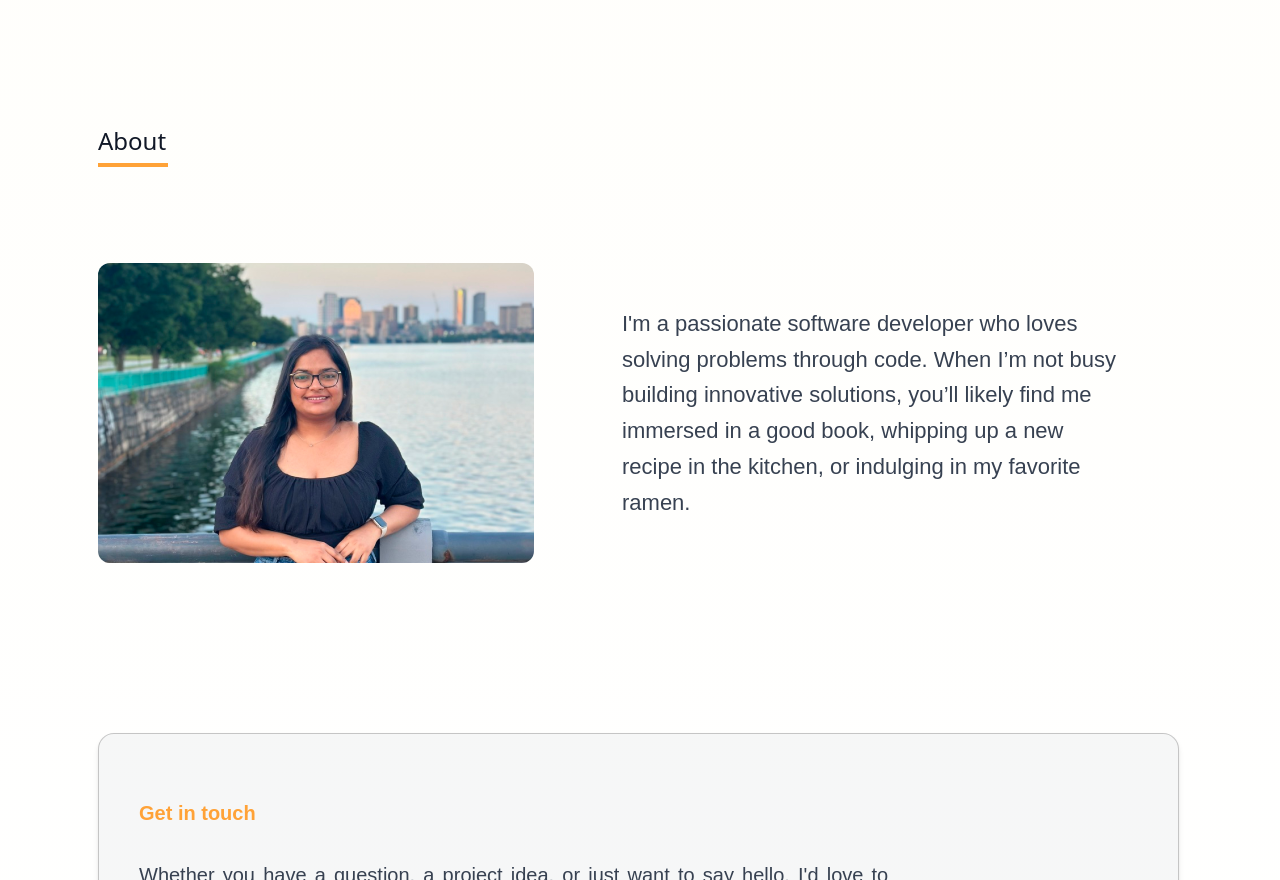
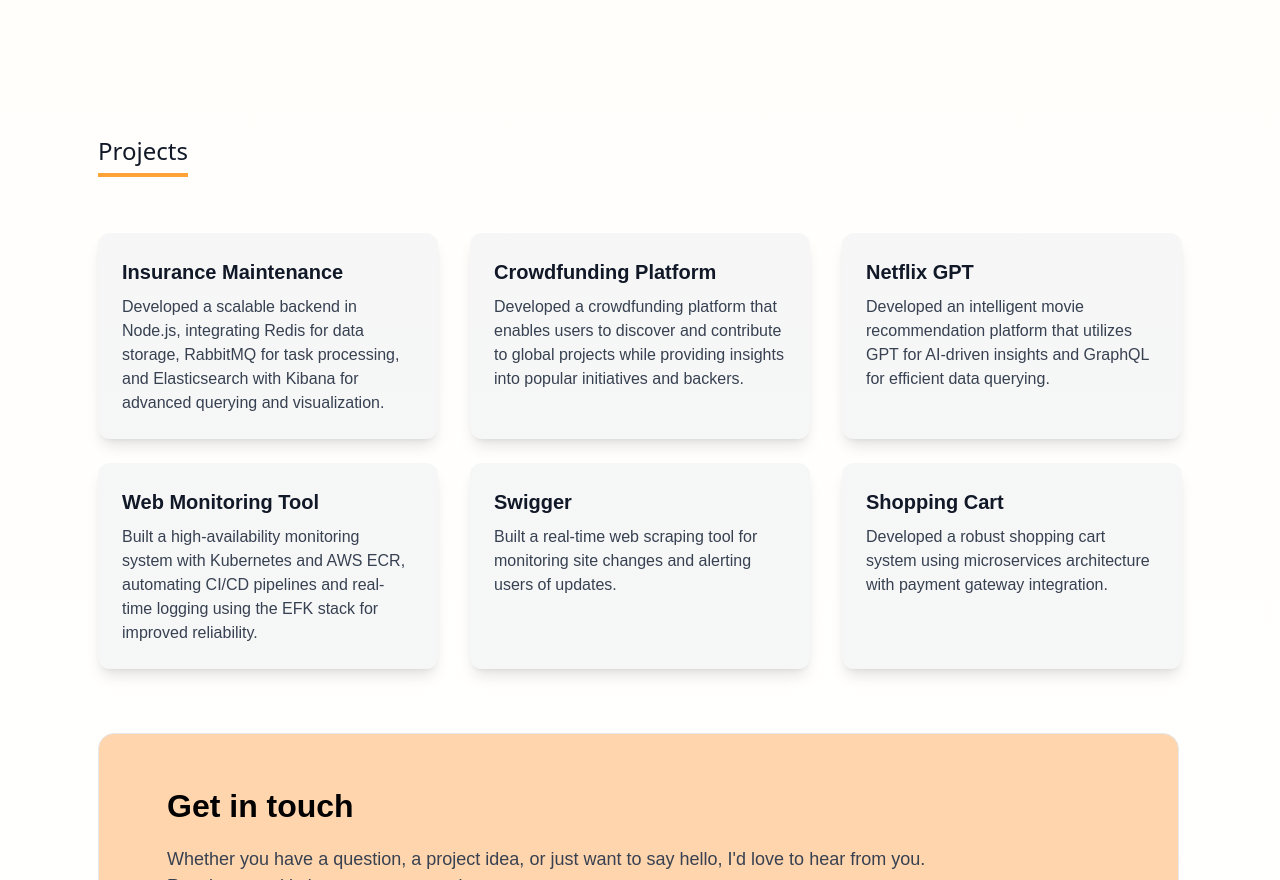
Before and after one commit to mahakjain898/Portfolio, a React (Create React App) app: page / in a window 1280 px wide. Shown: the part 1920-2800 px from the top of the page. Built offline with nearby package versions, Linux system fonts and the light colour scheme.

Commit message:
complete

```diff
--- a/src/App.js
+++ b/src/App.js
@@ -1,18 +1,32 @@
 import "./App.css";
+import Header from "./components/Header";
+import { createBrowserRouter, RouterProvider } from "react-router-dom";
 import Body from "./components/Body";
-import Header from "./components/Header";
-// import { createBrowserRouter, RouterProvider } from "react-router-dom";
-import Home from "./components/Home";
+import About from "./components/About";
+import Projects from "./components/Projects";
+import Resume from "./components/Resume"; // Make sure to import Resume
+
+const router = createBrowserRouter([
+  {
+    path: "/",
+    element: <Body />,
+  },
+  {
+    path: "/About",
+    element: <About />,
+  },
+  {
+    path: "/projects",
+    element: <Projects />,
+  },
+  {
+    path: "/resume",
+    element: <Resume />, // Add the Resume route
+  },
+]);
+
 function App() {
-  return (
-    <div className="flex justify-center items-start min-h-screen bg-gradient-to-t from-white to-[#FFFDF6] ">
-      <div className="w-[1084px]">
-        <Header />
-        {/* <Home /> */}
-        <Body />
-      </div>
-    </div>
-  );
+  return <RouterProvider router={router} />;
 }
 
 export default App;
--- a/src/components/Body.js
+++ b/src/components/Body.js
@@ -1,21 +1,22 @@
 import React from "react";
 import Home from "./Home";
 import WorkExperience from "./WorkExperience";
+import About from "./About";
 import Projects from "./Projects";
-import About from "./About";
 import Contact from "./Contact";
-// import Pill from "./Pill";
-// import { createBrowserRouter, RouterProvider } from "react-router-dom";]
+import Header from "./Header";
 
 const Body = () => {
   return (
-    <div>
-      <Home />
-      <WorkExperience />
-      <Projects />
-      <About />
-      <Contact />
-      {/* <Pill items={["java", "python"]} /> */}
+    <div className="flex justify-center items-start min-h-screen bg-gradient-to-t from-white to-[#FFFDF6]">
+      <div className="w-[1084px]">
+        <Header />
+        <Home />
+        <WorkExperience />
+        <About />
+        <Projects />
+        <Contact />
+      </div>
     </div>
   );
 };
--- a/src/components/Contact.js
+++ b/src/components/Contact.js
@@ -2,22 +2,34 @@
 
 const Contact = () => {
   return (
-    <div>
-      <div className="bg-gray-300 text-[20px] h-[400px] w-[1081px] bg-opacity-20 font-manrope py-14 px-10 border border-black border-opacity-20 rounded-2xl shadow-md flex flex-col justify-between">
+    <div className="pb-[100px]">
+      <div className="bg-[#ffd5ad] text-[20px] h-[450px] w-[1081px]  font-manrope pb-[90px] pt-[48px] pl-[68px] border  rounded-2xl flex flex-col justify-between">
         <div className="w-9/12">
-          <div className="text-[#FFA237] font-bold mb-4 py-2">Get in touch</div>
-          <div className="text-gray-700 mb-6 py-2 text-justify">
+          <div className="g-[#f0a45d] text-[32px] font-bold mb-[16px]">
+            Get in touch
+          </div>
+          <div className="text-gray-700 text-[18px] mb-6 text-justify">
             Whether you have a question, a project idea, or just want to say
             hello, I'd love to hear from you. Reach out and let's start a
             conversation.
           </div>
-          <button className="bg-white text-[20px] text-black border-black border-solid px-6 py-2 rounded-lg transition-all duration-200 ease-in-out hover:shadow-[0_4px_20px_rgba(255,162,55,0.6)]">
-            Interview me
-          </button>
+          <div className="flex space-x-4">
+            <a href="https://calendly.com/jainmahak1310/30min">
+              <button className="bg-white text-[20px] text-black border-black border-solid px-6 py-2 rounded-lg transition-all duration-200 ease-in-out hover:shadow-[0_4px_20px_rgba(255,162,55,0.6)]">
+                Interview me
+              </button>
+            </a>
+
+            <a href="mailto:jainmahak1310.com">
+              <button className="bg-white text-[20px] text-black border-black border-solid px-6 py-2 rounded-lg transition-all duration-200 ease-in-out hover:shadow-[0_4px_20px_rgba(255,162,55,0.6)]">
+                Email me
+              </button>
+            </a>
+          </div>
         </div>
 
         {/* Footer Section aligned with everything */}
-        <div className="mt-10 text-gray-500 text-[16px] w-9/12">
+        <div className=" text-black-500 font-semibold text-[20px] w-9/12">
           2024 @Made by yours truly
         </div>
       </div>
--- a/src/components/Header.js
+++ b/src/components/Header.js
@@ -1,4 +1,5 @@
 import React from "react";
+import { Link } from "react-router-dom";
 import Container from "./Container";
 
 const Header = () => {
@@ -15,15 +16,30 @@
 
           <div className="flex items-center">
             <ul className="flex">
-              {["Home", "About", "Project", "Resume"].map((item) => (
-                <li
-                  key={item}
-                  className="relative px-6 py-4 transition-transform duration-200 ease-in-out transform hover:scale-110 hover:text-orange-600 hover:cursor-pointer"
-                >
-                  <div>{item}</div>
-                  <span className="absolute left-0 right-0 bottom-0 h-1 bg-orange-300 scale-0 transition-transform duration-200 ease-in-out transform hover:scale-100" />
-                </li>
-              ))}
+              <li
+                key="Home"
+                className="relative px-6 py-4 transition-transform duration-200 ease-in-out transform hover:scale-110 hover:text-orange-600 hover:cursor-pointer"
+              >
+                <Link to="/">Home</Link>
+              </li>
+              <li
+                key="About"
+                className="relative px-6 py-4 transition-transform duration-200 ease-in-out transform hover:scale-110 hover:text-orange-600 hover:cursor-pointer"
+              >
+                <Link to="/About">About</Link>
+              </li>
+              <li
+                key="Project"
+                className="relative px-6 py-4 transition-transform duration-200 ease-in-out transform hover:scale-110 hover:text-orange-600 hover:cursor-pointer"
+              >
+                <Link to="/Projects">Project</Link>
+              </li>
+              <li
+                key="Resume"
+                className="relative px-6 py-4 transition-transform duration-200 ease-in-out transform hover:scale-110 hover:text-orange-600 hover:cursor-pointer"
+              >
+                <Link to="/Resume">Resume</Link>
+              </li>
             </ul>
           </div>
         </div>
--- /dev/null
+++ b/src/components/Resume.js
@@ -0,0 +1,13 @@
+import React, { useEffect } from "react";
+
+const Resume = () => {
+  useEffect(() => {
+    // Redirect to your resume URL
+    window.location.href =
+      "https://drive.google.com/file/d/1fmAGmOcZK3jaNK4OB_TTMcG1TNDYfNCK/view";
+  }, []);
+
+  return <div>Redirecting to resume...</div>;
+};
+
+export default Resume;
```
